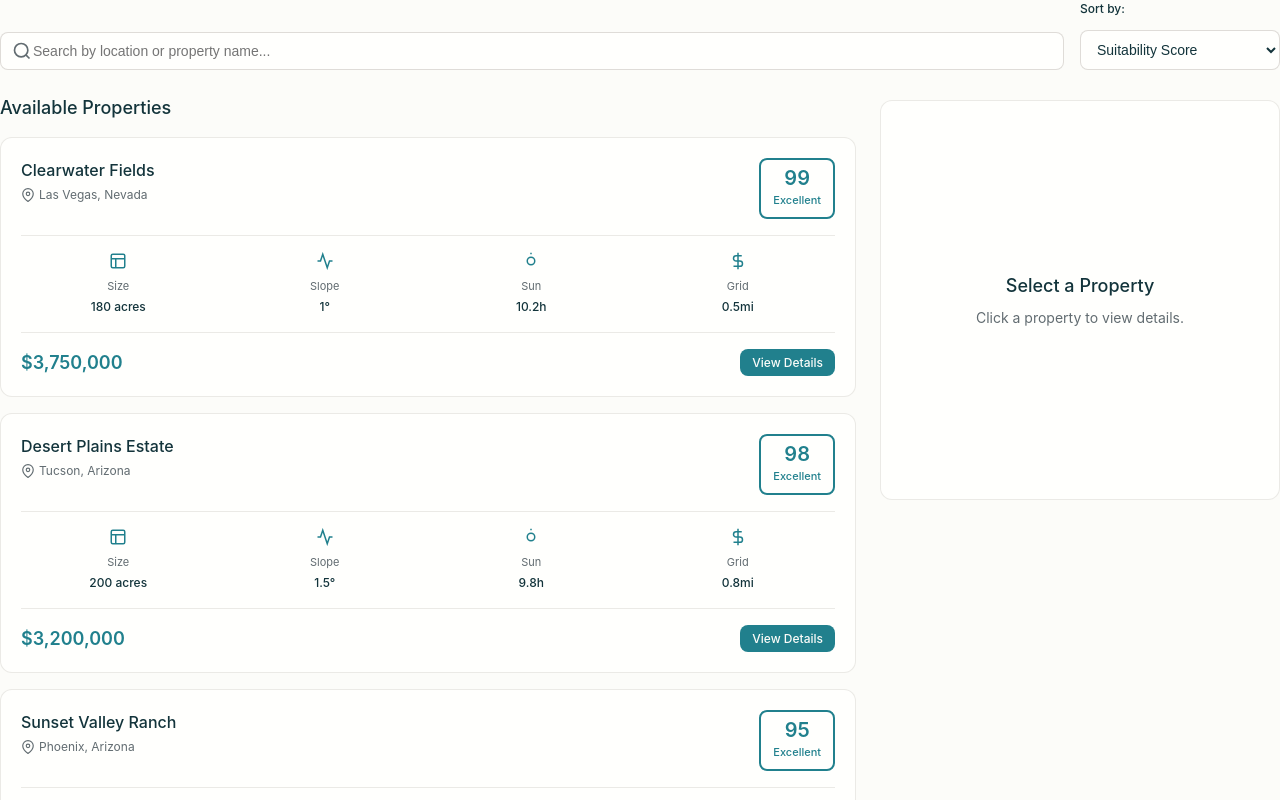
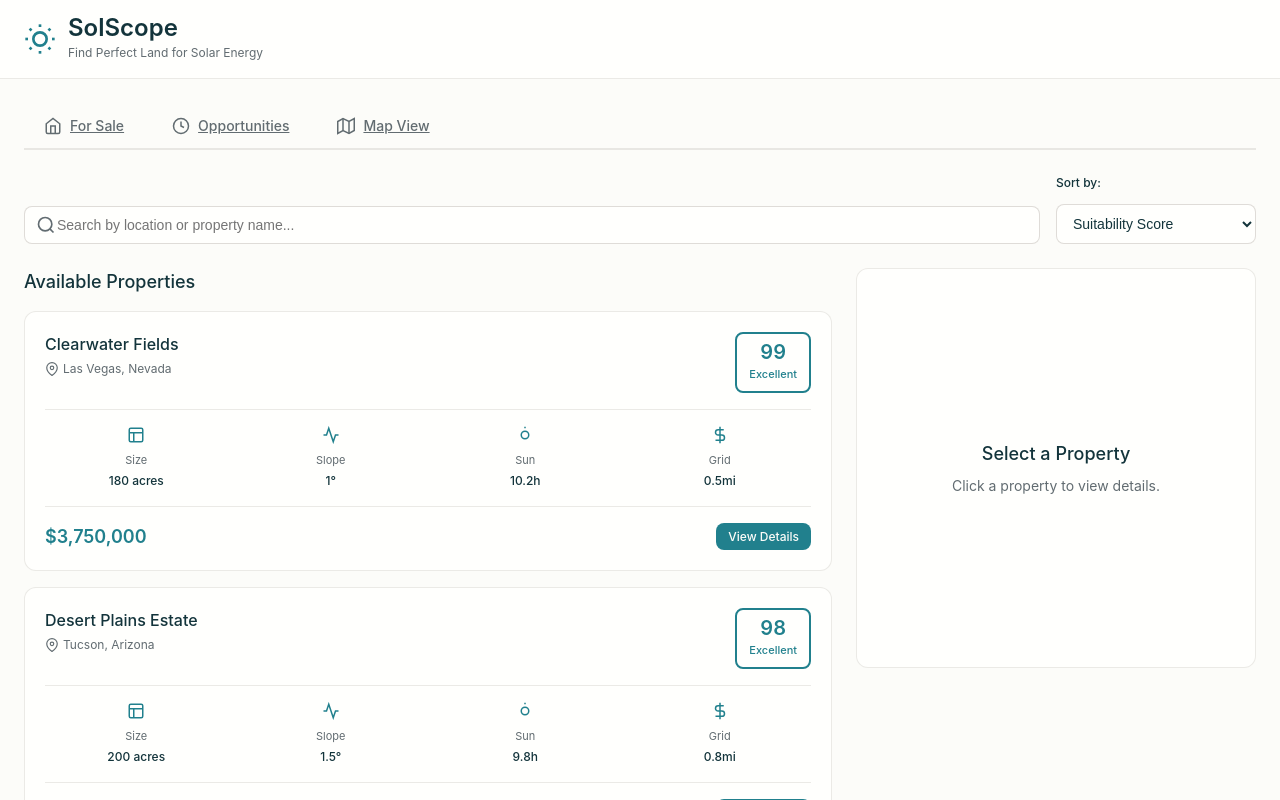
Before and after one commit to Nedas-Jaronis/AIDaysHackathon2025, a React (Vite) app in the folder SuitableSolar/: page / in a window 1280 px wide. Before the commit this address led to /for-sale. Shown: the top 800 px of the page. Built offline with nearby package versions, Linux system fonts and the light colour scheme; no server answers.

Commit message:
fix: Fix routing issues with `NewApp.tsx`

```diff
--- a/SuitableSolar/src/App.tsx
+++ b/SuitableSolar/src/App.tsx
@@ -1,39 +1,55 @@
-import { Routes, Route, Navigate } from "react-router-dom";
+import { Routes, Route, Outlet, Navigate, NavLink } from "react-router-dom";
 import {ForSalePage} from "./pages/ForSalePage";
 import {OpportunitiesPage} from "./pages/OpportunitiesPage";
 import {MapPage} from "./pages/MapPage";
 
-import OldApp from "./old/OldApp.tsx";
-import NewApp from "./new/NewApp.tsx";
+import Tabs from "./components/Tabs"
+
+// Reuse your existing HeaderStats and Tabs components from this file
+
+function Layout() {
+  return (
+    <div className="app">
+      <header className="header">
+        <div className="header-content">
+          <div className="logo-section">
+            <svg width="32" height="32" viewBox="0 0 24 24" fill="none" stroke="currentColor" strokeWidth="2">
+              <circle cx="12" cy="12" r="5"/>
+              <line x1="12" y1="1" x2="12" y2="3"/>
+              <line x1="12" y1="21" x2="12" y2="23"/>
+              <line x1="4.22" y1="4.22" x2="5.64" y2="5.64"/>
+              <line x1="18.36" y1="18.36" x2="19.78" y2="19.78"/>
+              <line x1="1" y1="12" x2="3" y2="12"/>
+              <line x1="21" y1="12" x2="23" y2="12"/>
+              <line x1="4.22" y1="19.78" x2="5.64" y2="18.36"/>
+              <line x1="18.36" y1="5.64" x2="19.78" y2="4.22"/>
+            </svg>
+            <div>
+              <h1>SolScope</h1>
+              <p className="tagline">Find Perfect Land for Solar Energy</p>
+            </div>
+          </div>
+
+        </div>
+      </header>
+
+      <main className="main-content">
+        <Tabs />
+        <Outlet /> {/* ← children render here; header/tabs stay */}
+      </main>
+    </div>
+  );
+}
 
 export default function App() {
   return (
     <Routes>
-
-      {/* Top-level flat routes */}
-      <Route path="/for-sale" element={<ForSalePage />} />
-      <Route path="/opportunities" element={<OpportunitiesPage />} />
-      <Route path="/map" element={<MapPage />} />
-
-      <Route path="/new" element={<NewApp />}/>
-
-      {/* Fallback */}
-      <Route path="*" element={<Navigate to="/for-sale" replace />} />
-
-      {/* Old */}
-      <Route path="/old" element={<OldApp />} />
-    </Routes>
-  );
-}
-
-export function AppRoutes() {
-  return (
-    <Routes>
-      <Route path="/" element={<App />}>
+      <Route path="/" element={<Layout />}>
         <Route index element={<ForSalePage />} />
         <Route path="for-sale" element={<ForSalePage />} />
         <Route path="opportunities" element={<OpportunitiesPage />} />
         <Route path="map" element={<MapPage />} />
+        <Route path="*" element={<Navigate to="/for-sale" replace />} />
       </Route>
     </Routes>
   );
--- /dev/null
+++ b/SuitableSolar/src/components/Tabs.tsx
@@ -0,0 +1,41 @@
+import { NavLink } from "react-router-dom";
+
+export default function Tabs() {
+  return (
+    <div className="view-tabs">
+      <NavLink
+        to="for-sale"
+        className={({ isActive }) => `tab-button ${isActive ? "active" : ""}`}
+      >
+        <svg width="18" height="18" viewBox="0 0 24 24" fill="none" stroke="currentColor" strokeWidth="2">
+          <path d="M3 9l9-7 9 7v11a2 2 0 0 1-2 2H5a2 2 0 0 1-2-2z"/>
+          <polyline points="9 22 9 12 15 12 15 22"/>
+        </svg>
+        For Sale
+      </NavLink>
+
+      <NavLink
+        to="opportunities"
+        className={({ isActive }) => `tab-button ${isActive ? "active" : ""}`}
+      >
+        <svg width="18" height="18" viewBox="0 0 24 24" fill="none" stroke="currentColor" strokeWidth="2">
+          <circle cx="12" cy="12" r="10"/>
+          <path d="M12 6v6l4 2"/>
+        </svg>
+        Opportunities
+      </NavLink>
+
+      <NavLink
+        to="map"
+        className={({ isActive }) => `tab-button ${isActive ? "active" : ""}`}
+      >
+        <svg width="18" height="18" viewBox="0 0 24 24" fill="none" stroke="currentColor" strokeWidth="2">
+          <polygon points="1 6 1 22 8 18 16 22 23 18 23 2 16 6 8 2 1 6"/>
+          <line x1="8" y1="2" x2="8" y2="18"/>
+          <line x1="16" y1="6" x2="16" y2="22"/>
+        </svg>
+        Map View
+      </NavLink>
+    </div>
+  );
+}
--- a/SuitableSolar/src/new/NewApp.tsx
+++ b/SuitableSolar/src/new/NewApp.tsx
@@ -4,40 +4,7 @@ import { OpportunitiesPage } from "../pages/OpportunitiesPage"
 import { MapPage } from "../pages/MapPage"
 import { useProperties } from "../hooks/useProperties"
 
-function Tabs() {
-  const { pathname } = useLocation()
-  return (
-    <div className="view-tabs">
-      <Link to="/for-sale" className={`tab-button ${pathname === "/for-sale" ? "active" : ""}`}>
-        {/* Home icon */}
-        <svg width="18" height="18" viewBox="0 0 24 24" fill="none" stroke="currentColor" strokeWidth="2">
-          <path d="M3 9l9-7 9 7v11a2 2 0 0 1-2 2H5a2 2 0 0 1-2-2z"/>
-          <polyline points="9 22 9 12 15 12 15 22"/>
-        </svg>
-        For Sale
-      </Link>
-
-      <Link to="/opportunities" className={`tab-button ${pathname === "/opportunities" ? "active" : ""}`}>
-        {/* Clock icon */}
-        <svg width="18" height="18" viewBox="0 0 24 24" fill="none" stroke="currentColor" strokeWidth="2">
-          <circle cx="12" cy="12" r="10"/>
-          <path d="M12 6v6l4 2"/>
-        </svg>
-        Opportunities
-      </Link>
-
-      <Link to="/map" className={`tab-button ${pathname === "/map" ? "active" : ""}`}>
-        {/* Map icon */}
-        <svg width="18" height="18" viewBox="0 0 24 24" fill="none" stroke="currentColor" strokeWidth="2">
-          <polygon points="1 6 1 22 8 18 16 22 23 18 23 2 16 6 8 2 1 6"/>
-          <line x1="8" y1="2" x2="8" y2="18"/>
-          <line x1="16" y1="6" x2="16" y2="22"/>
-        </svg>
-        Map View
-      </Link>
-    </div>
-  )
-}
+import Tabs from "../components/Tabs"
 
 function HeaderStats() {
   // HYBRID: pull once here for header stats
```
